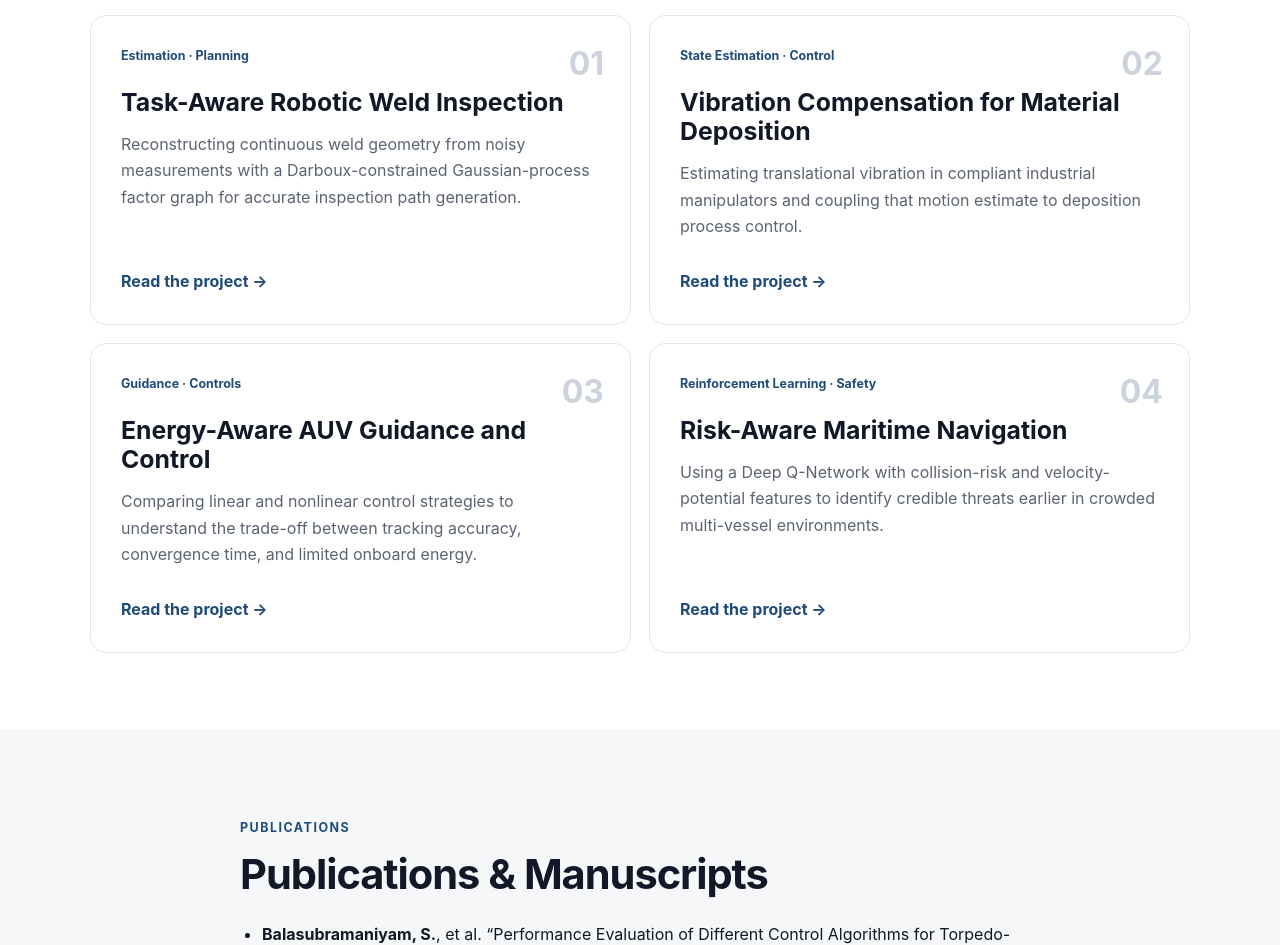
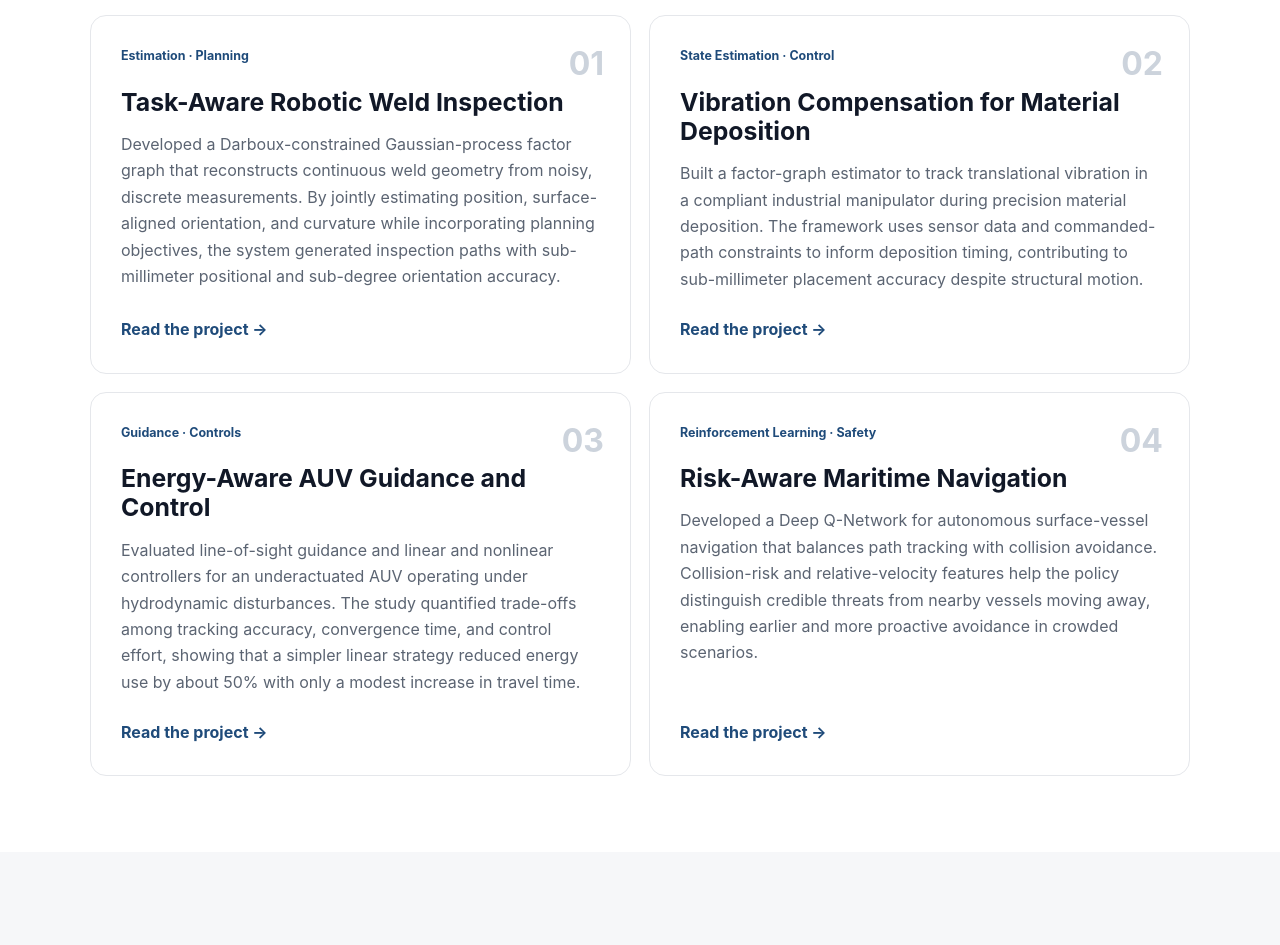
Before and after one commit to cfc14/Shankruth_Balasubramaniyam, a plain HTML site: page index.html in a window 1280 px wide. Shown: the part 2600-3545 px from the top of the page. Drawn offline with Linux system fonts and the light colour scheme.

Commit message:
Expand project summaries

```diff
--- a/index.html
+++ b/index.html
@@ -89,25 +89,25 @@
       <a class="project-card" href="project-weld-inspection.html">
         <span class="project-index">01</span><span class="tag">Estimation · Planning</span>
         <h3>Task-Aware Robotic Weld Inspection</h3>
-        <p>Reconstructing continuous weld geometry from noisy measurements with a Darboux-constrained Gaussian-process factor graph for accurate inspection path generation.</p>
+        <p>Developed a Darboux-constrained Gaussian-process factor graph that reconstructs continuous weld geometry from noisy, discrete measurements. By jointly estimating position, surface-aligned orientation, and curvature while incorporating planning objectives, the system generated inspection paths with sub-millimeter positional and sub-degree orientation accuracy.</p>
         <span class="project-link">Read the project <span aria-hidden="true">→</span></span>
       </a>
       <a class="project-card" href="project-vibration-compensation.html">
         <span class="project-index">02</span><span class="tag">State Estimation · Control</span>
         <h3>Vibration Compensation for Material Deposition</h3>
-        <p>Estimating translational vibration in compliant industrial manipulators and coupling that motion estimate to deposition process control.</p>
+        <p>Built a factor-graph estimator to track translational vibration in a compliant industrial manipulator during precision material deposition. The framework uses sensor data and commanded-path constraints to inform deposition timing, contributing to sub-millimeter placement accuracy despite structural motion.</p>
         <span class="project-link">Read the project <span aria-hidden="true">→</span></span>
       </a>
       <a class="project-card" href="project-auv-control.html">
         <span class="project-index">03</span><span class="tag">Guidance · Controls</span>
         <h3>Energy-Aware AUV Guidance and Control</h3>
-        <p>Comparing linear and nonlinear control strategies to understand the trade-off between tracking accuracy, convergence time, and limited onboard energy.</p>
+        <p>Evaluated line-of-sight guidance and linear and nonlinear controllers for an underactuated AUV operating under hydrodynamic disturbances. The study quantified trade-offs among tracking accuracy, convergence time, and control effort, showing that a simpler linear strategy reduced energy use by about 50% with only a modest increase in travel time.</p>
         <span class="project-link">Read the project <span aria-hidden="true">→</span></span>
       </a>
       <a class="project-card" href="project-maritime-navigation.html">
         <span class="project-index">04</span><span class="tag">Reinforcement Learning · Safety</span>
         <h3>Risk-Aware Maritime Navigation</h3>
-        <p>Using a Deep Q-Network with collision-risk and velocity-potential features to identify credible threats earlier in crowded multi-vessel environments.</p>
+        <p>Developed a Deep Q-Network for autonomous surface-vessel navigation that balances path tracking with collision avoidance. Collision-risk and relative-velocity features help the policy distinguish credible threats from nearby vessels moving away, enabling earlier and more proactive avoidance in crowded scenarios.</p>
         <span class="project-link">Read the project <span aria-hidden="true">→</span></span>
       </a>
     </div>
```
Also changed, not shown: project-auv-control.html (+1 -1 lines), project-maritime-navigation.html (+1 -1 lines), project-vibration-compensation.html (+1 -1 lines), project-weld-inspection.html (+1 -1 lines).
